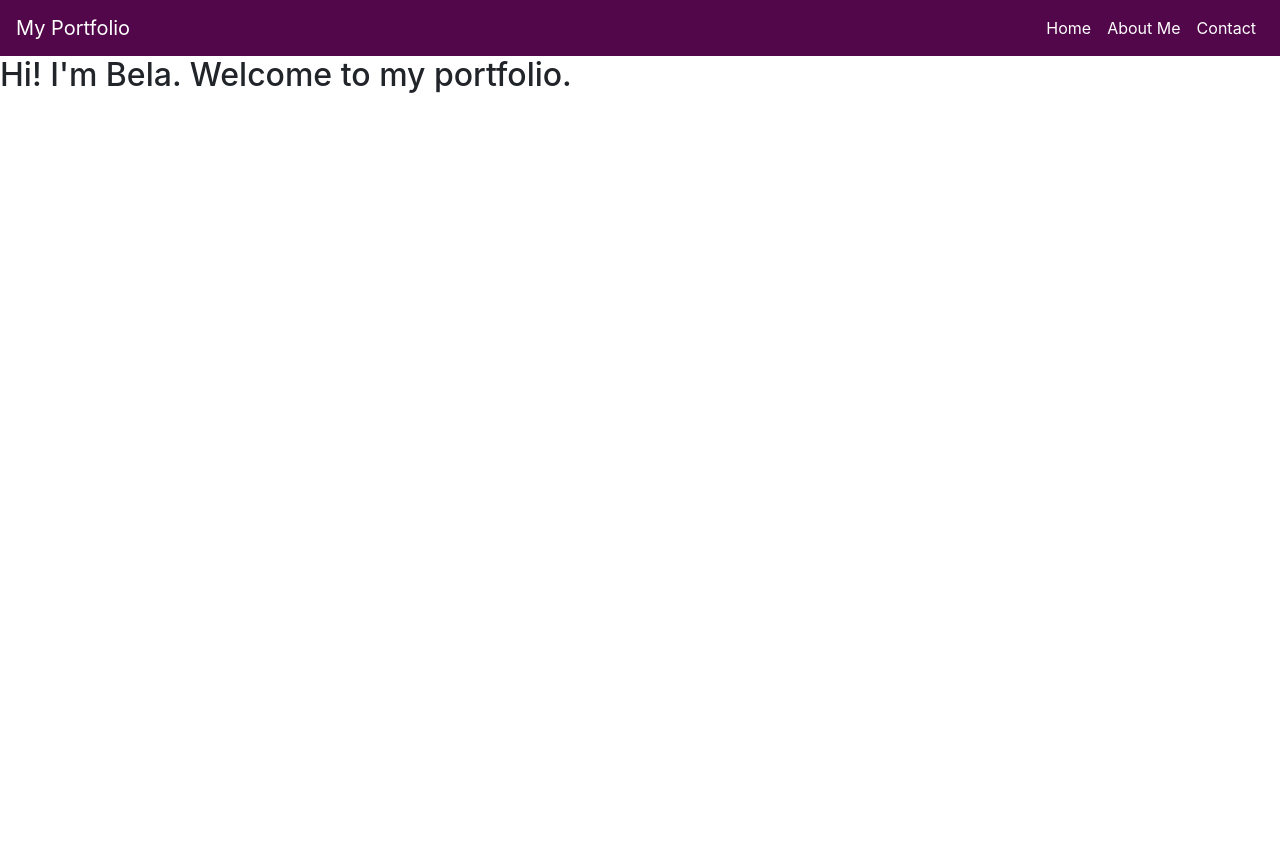
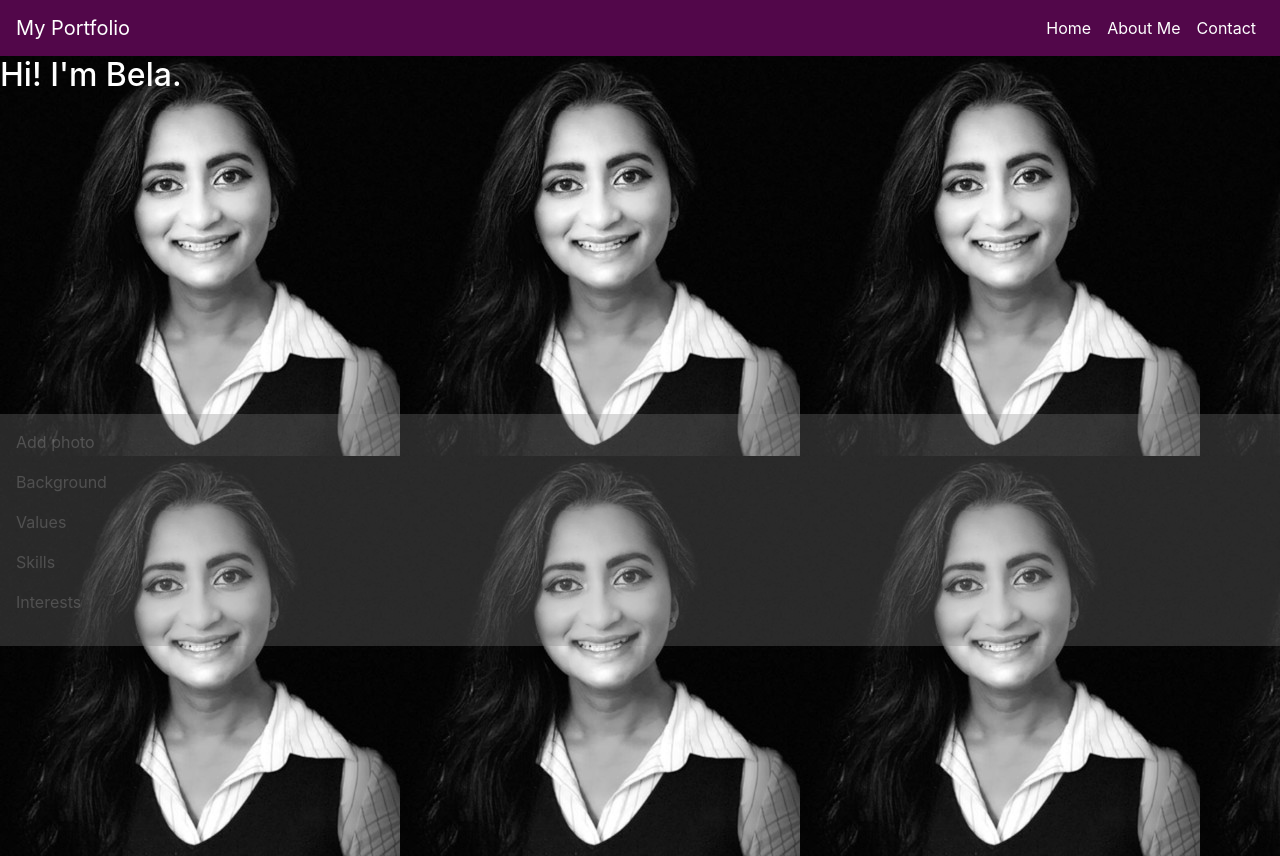
Before and after one commit to ecoBela/website_portfolio, a React (Create React App) app: page /about in a window 1280 px wide. Before the commit the page ends 800 px from the top, so only its background shows below. Built offline with nearby package versions, Linux system fonts and the light colour scheme.

Commit message:
added styles and background image to About component

```diff
--- a/src/Components/About.js
+++ b/src/Components/About.js
@@ -1,10 +1,35 @@
 import React, { Fragment } from 'react';
+import styled from 'styled-components';
+import photo from '../assets/photo.jpeg';
+
+const Styled = styled.div`
+// background: #52074a;
+// background: linear-gradient(white, grey);
+background: url(${photo});
+height: 100vh;
+color: white;
+`;
+
+const StyledParagraph = styled.p`
+background: grey;
+opacity: 0.3;
+margin-top:20rem;
+padding: 1rem;
+`;
 
 const About = () => {
     return (
         <>
-        <h2>Hi!  I'm Bela.  Welcome to my portfolio.</h2>
-
+        <Styled>
+        <h2>Hi!  I'm Bela. </h2>
+        <StyledParagraph>
+        <p>Add photo</p>
+        <p>Background</p>
+        <p>Values</p>
+        <p>Skills</p>
+        <p>Interests</p>
+        </StyledParagraph>
+        </Styled>
         </>
     )
 
--- a/src/Components/Gym.js
+++ b/src/Components/Gym.js
@@ -1,13 +1,43 @@
 import {React, Fragment} from 'react';
+import styled from 'styled-components';
+import globeImage from '../assets/globeImage.jpg';
+
+
+const Styled_h1 = styled.h1`
+margin: 3rem;
+color: black;
+
+`;
+
+const Styled = styled.div`
+background: url(${globeImage});
+background-size: cover;
+opacity: 0.9;
+height: 100vh;
+color: white;
+padding: 3rem;
+`;
+
+
+
+
+
 
 const Gym = () =>{
     return(
         <>
+        <Styled>
+
+        <Styled_h1>
+        Gym project page
+        </Styled_h1>
+
         <h2>Gym project page</h2>
         <p>Images/screenshots of gym app</p>
         <p>Brief with MVP, extensions and lessons learned</p>
         <a href="/projects">Back to list of projects</a>
 
+        </Styled>
         </>
     )
 }
--- a/src/Containers/Projects.js
+++ b/src/Containers/Projects.js
@@ -1,6 +1,7 @@
 import {React, Fragment, Link } from 'react';
 import styled from 'styled-components';
 import { CardGroup, Card, Container, Jumbotron as Jumbo } from 'react-bootstrap';
+import globeImage from '../assets/globeImage.jpg'
 
 
 
@@ -9,6 +10,7 @@ const Projects = () => {
     const Styles = styled.div`
 
     background-color: lightgrey;
+    // background: url(${globeImage});
     height: 100vh;
     .card {
         background: #52074a;
```
Also changed, not shown: src/assets/photo.jpeg (added).
